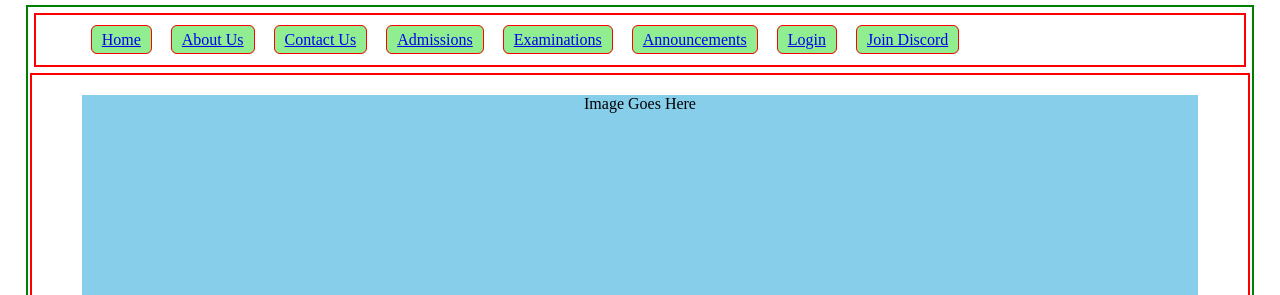
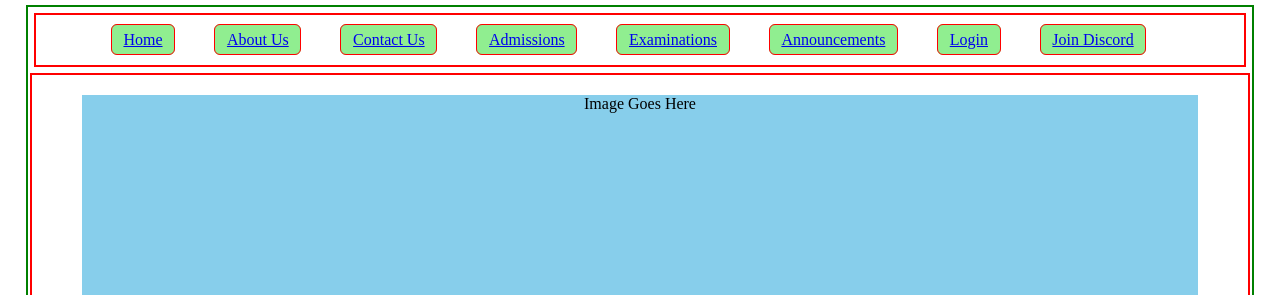
Before and after one commit to vinaygab2/savio, a plain HTML site: page index.html in a window 1280 px wide. Shown: the top 295 px of the page. Drawn offline with Linux system fonts and the light colour scheme.

Commit message:
update style.css
update

```diff
--- a/style.css
+++ b/style.css
@@ -4,7 +4,6 @@ body {
 }
 .headings {
     border: 2px solid red;
-    height: 50px;
     margin: 0.5%;
 }
 .content {
@@ -23,8 +22,9 @@ ul {
 ul li {
     display: inline;
     border: 1px solid red;
-    margin-left: 15px;
-    padding: 5px 10px;
+    margin-left: 3%;
+    margin-bottom: 100px;
+    padding: 0.5% 1%;
     background: lightgreen;
     border-radius: 6px;
 }
```
